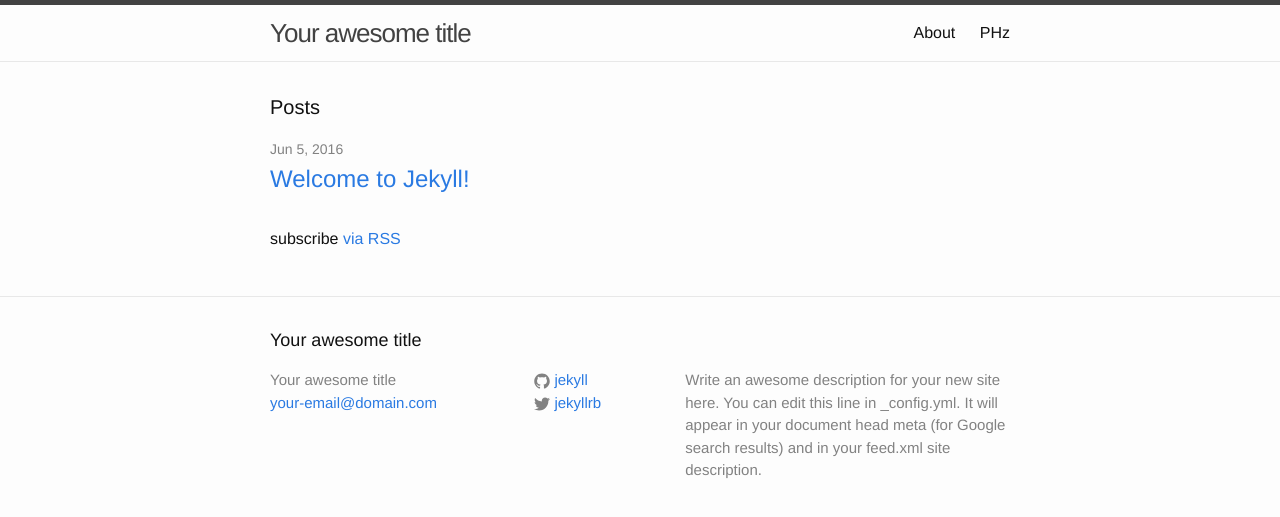
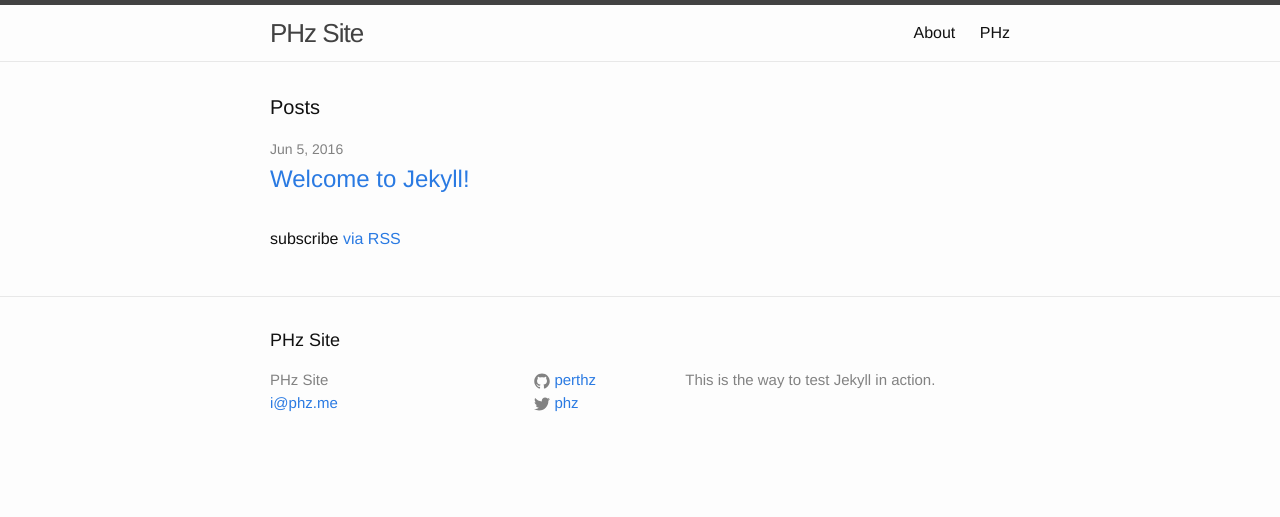
Before and after one commit to Perthz/jekyll, a Jekyll site: the page built from index.html, in a window 1280 px wide. Shown: the top 517 px of the page. Built offline with Jekyll 4.4.1, drawn with Linux system fonts in a browser that asks for light colours.

Commit message:
First Customize

```diff
--- a/_config.yml
+++ b/_config.yml
@@ -6,16 +6,14 @@
 # 'jekyll serve'. If you change this file, please restart the server process.
 
 # Site settings
-title: Your awesome title
-email: your-email@domain.com
+title: PHz Site
+email: i@phz.me
 description: > # this means to ignore newlines until "baseurl:"
-  Write an awesome description for your new site here. You can edit this
-  line in _config.yml. It will appear in your document head meta (for
-  Google search results) and in your feed.xml site description.
+  This is the way to test Jekyll in action.
 baseurl: "" # the subpath of your site, e.g. /blog
 url: "http://yourdomain.com" # the base hostname & protocol for your site
-twitter_username: jekyllrb
-github_username:  jekyll
+twitter_username: phz
+github_username:  perthz
 
 # Build settings
 markdown: kramdown
```
